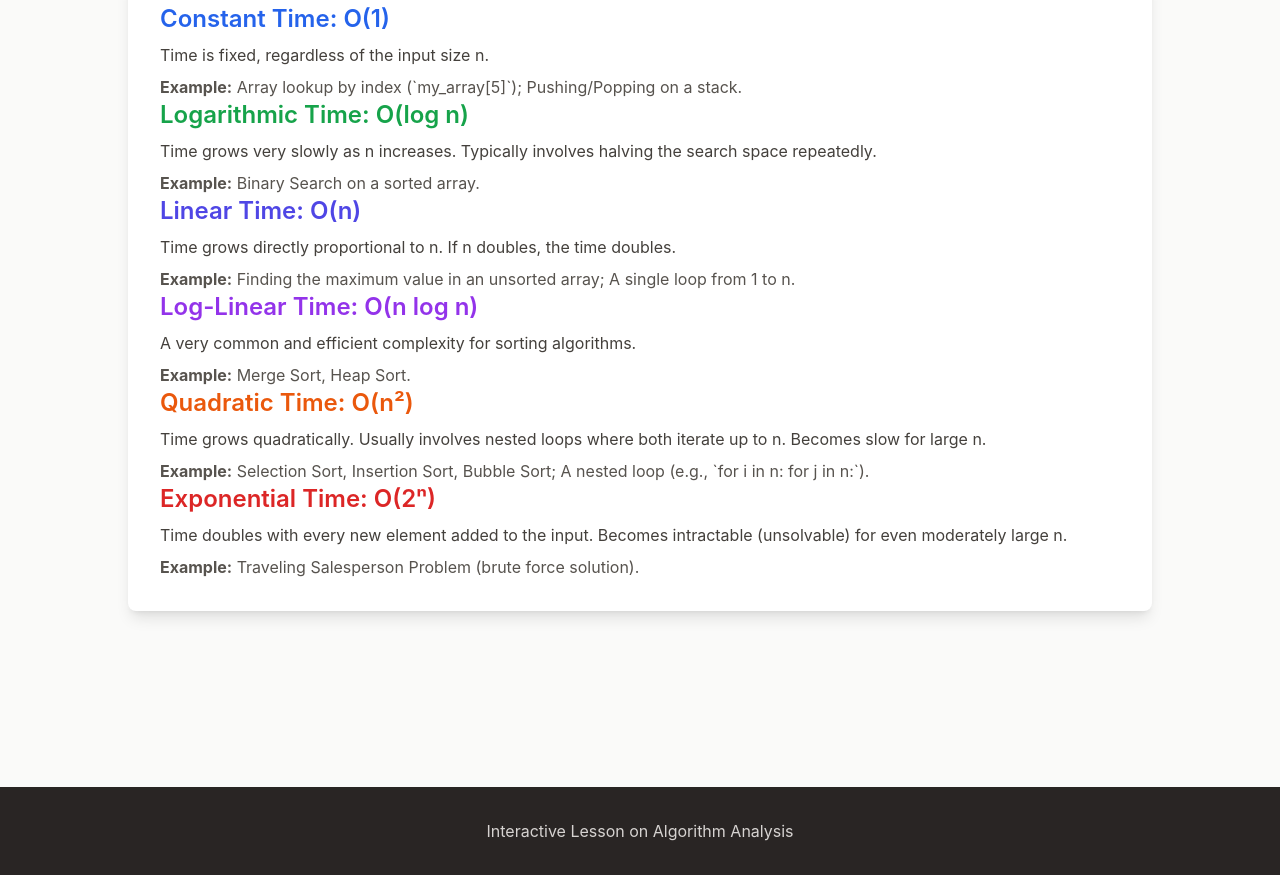
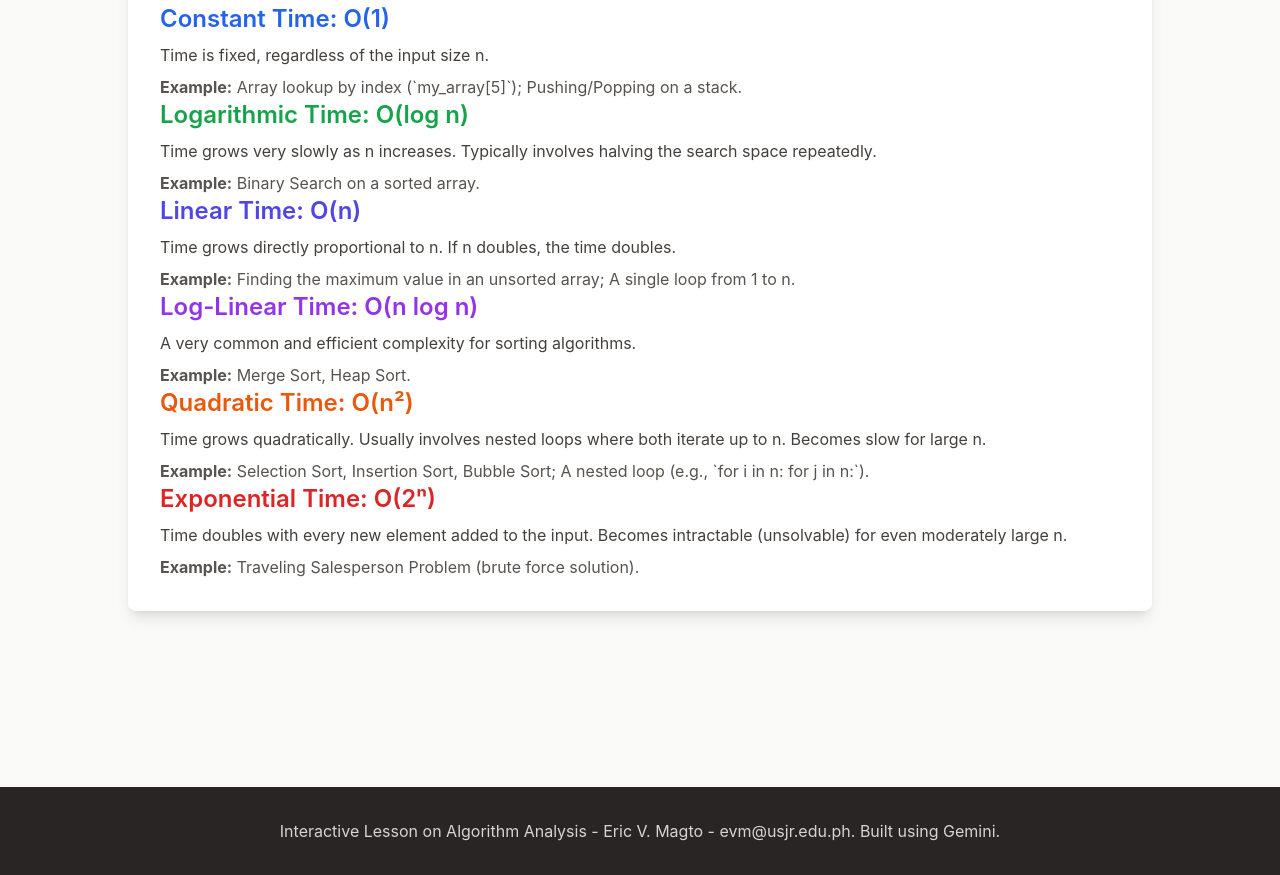
Before and after one commit to tableaprogramming-rgb/algo-analysis-lesson, a plain HTML site: page index.html in a window 1280 px wide. Shown: the part 4403-5278 px from the top of the page. Drawn offline with nearby package versions, Linux system fonts and the light colour scheme.

Commit message:
Updated footer to include author information.

```diff
--- a/index.html
+++ b/index.html
@@ -306,7 +306,7 @@
 
     <footer class="bg-stone-800 text-stone-300 py-8 mt-16">
         <div class="container mx-auto px-4 sm:px-6 lg:px-8 text-center">
-            <p>Interactive Lesson on Algorithm Analysis</p>
+            <p>Interactive Lesson on Algorithm Analysis - Eric V. Magto - evm@usjr.edu.ph. Built using Gemini.</p>
         </div>
     </footer>
 
```
